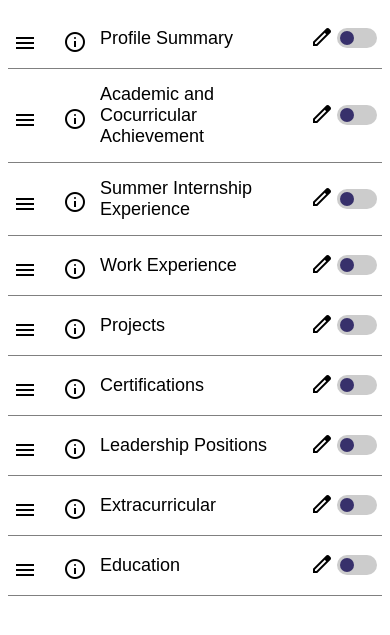
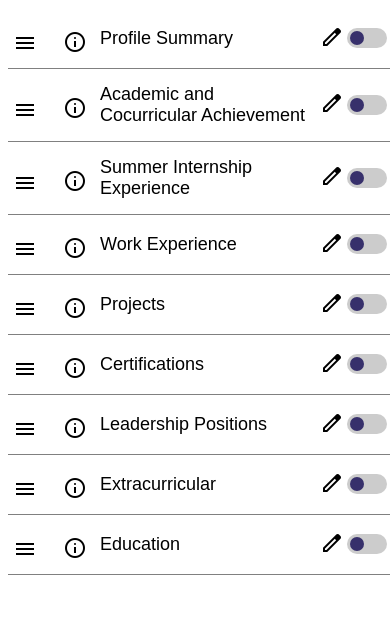
Before and after one commit to helloitsme1412/careercarve_frontend, a plain HTML site: page index.html in a window 390 px wide. Shown: the part 61-696 px from the top of the page. Drawn offline with nearby package versions, Linux system fonts and the light colour scheme.

Commit message:
Update index2.css

```diff
--- a/index2.css
+++ b/index2.css
@@ -162,7 +162,9 @@ body {
   .toggle-switch {
     margin-bottom: 10px;
   }
-
+li{
+    width: 100%;
+  }
   .save-btn {
     width: 80%;
   }
```
